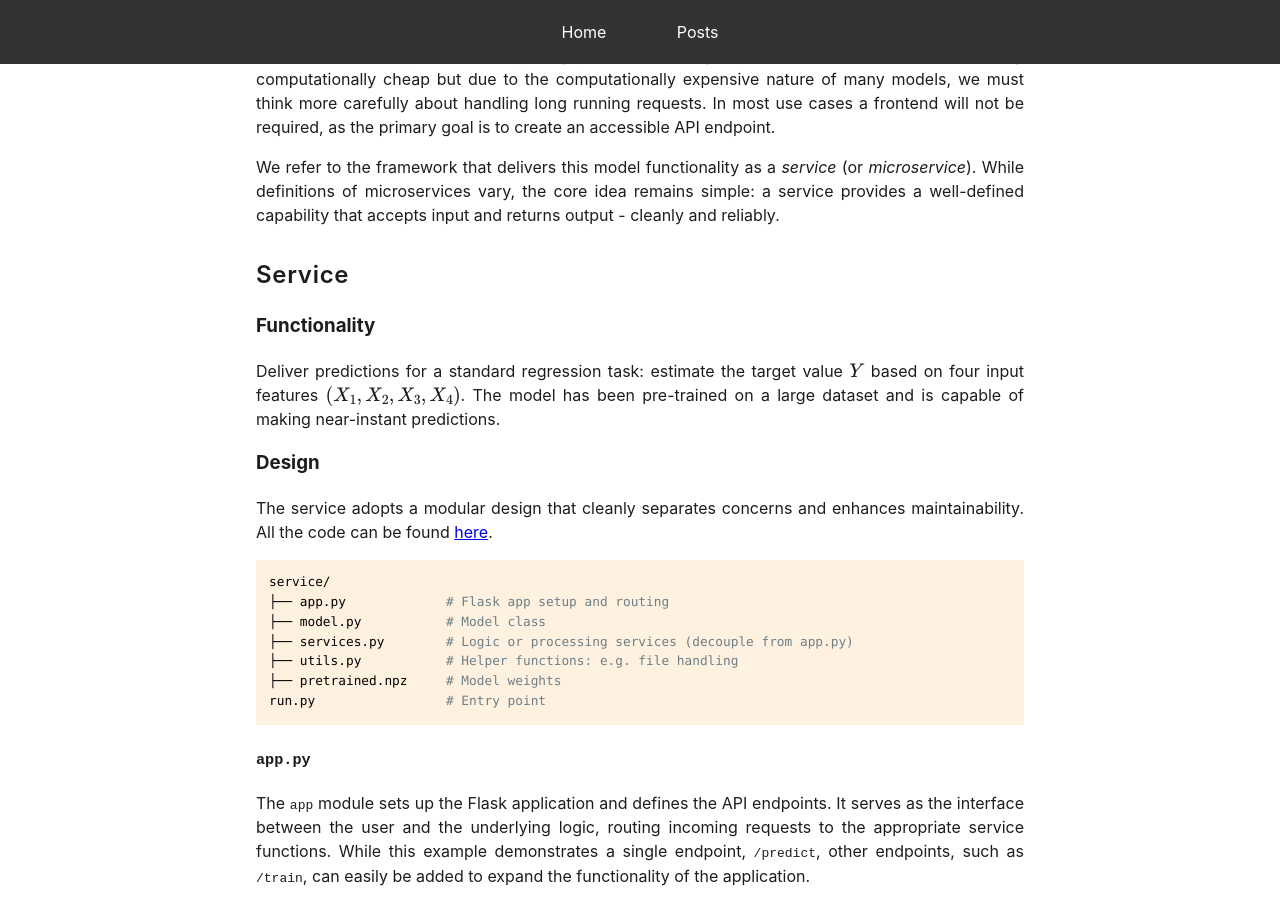
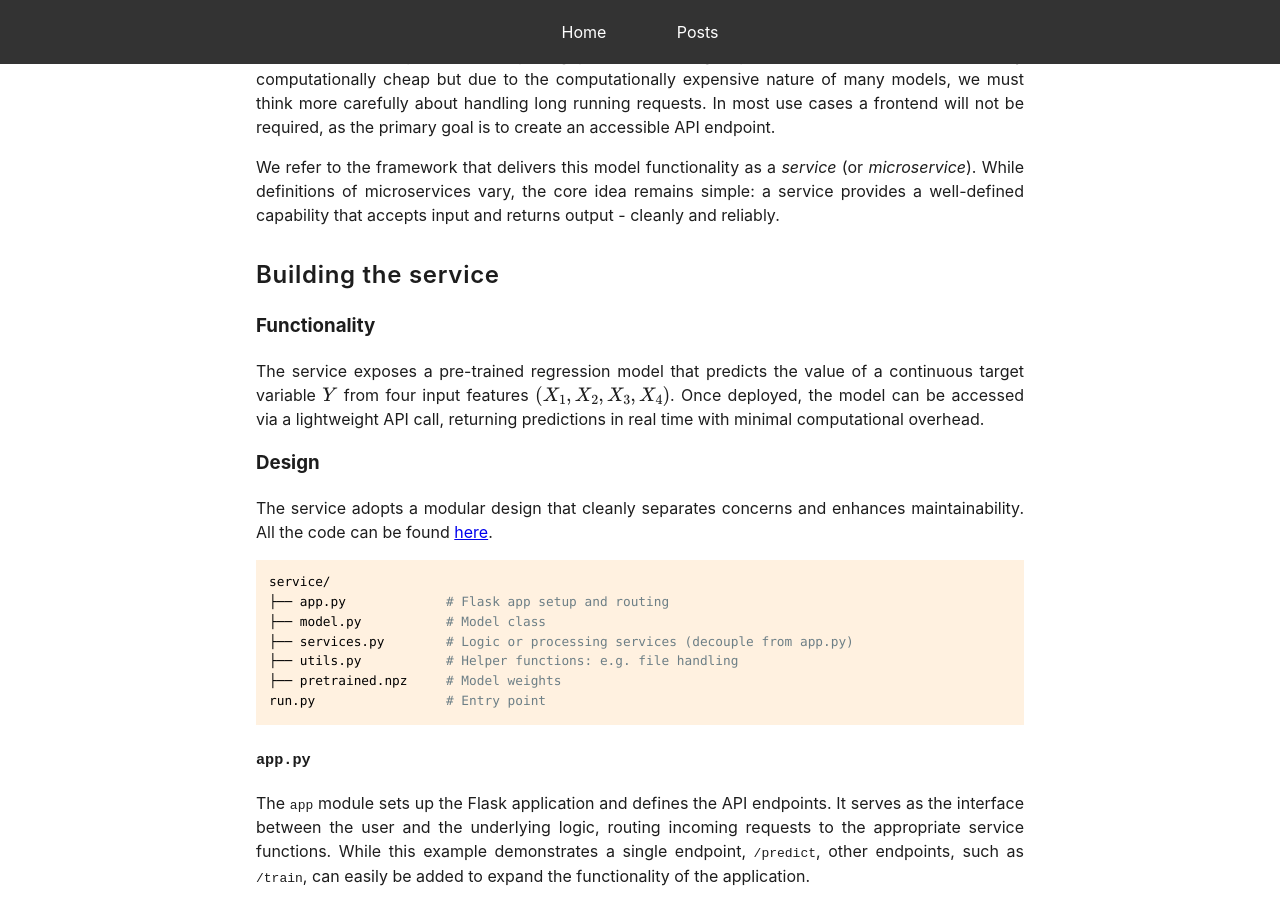
Before and after one commit to mark-hobbs/mark-hobbs.github.io, a Jekyll site: the page built from _posts/2025-04-15-model-deployment.md, in a window 1280 px wide and 900 px high, scrolled down 500 px. Built offline with Jekyll 4.4.1, drawn with Linux system fonts in a browser that asks for light colours; formulas are drawn with MathJax 3; some of the changed text lies outside the part shown.

Commit message:
General updates

```diff
--- a/_posts/2025-04-15-model-deployment.md
+++ b/_posts/2025-04-15-model-deployment.md
@@ -17,11 +17,11 @@ We will detail the process of exposing predictions using a pre-trained model. Th
 
 We refer to the framework that delivers this model functionality as a *service* (or *microservice*). While definitions of microservices vary, the core idea remains simple: a service provides a well-defined capability that accepts input and returns output - cleanly and reliably.
 
-## Service
+## Building the service
 
 ### Functionality
 
-Deliver predictions for a standard regression task: estimate the target value $Y$ based on four input features $(X_1, X_2, X_3, X_4)$. The model has been pre-trained on a large dataset and is capable of making near-instant predictions.
+The service exposes a pre-trained regression model that predicts the value of a continuous target variable $Y$ from four input features $(X_1, X_2, X_3, X_4)$. Once deployed, the model can be accessed via a lightweight API call, returning predictions in real time with minimal computational overhead.
 
 ### Design
 
@@ -264,3 +264,5 @@ Kubernetes... Horizontal Pod Autoscaling. Horizontal scaling means that the resp
 ## Summary
 
 By following the above practices, it is possible to create robust cloud-based APIs for numerical and machine learning models, making them accessible to users without the traditional barriers to adoption.
+
+Although this post focuses on a lightweight regression model, the architecture is extensible to more complex or resource-intensive models with appropriate design considerations (e.g., asynchronous processing, queuing, or job scheduling).
```
